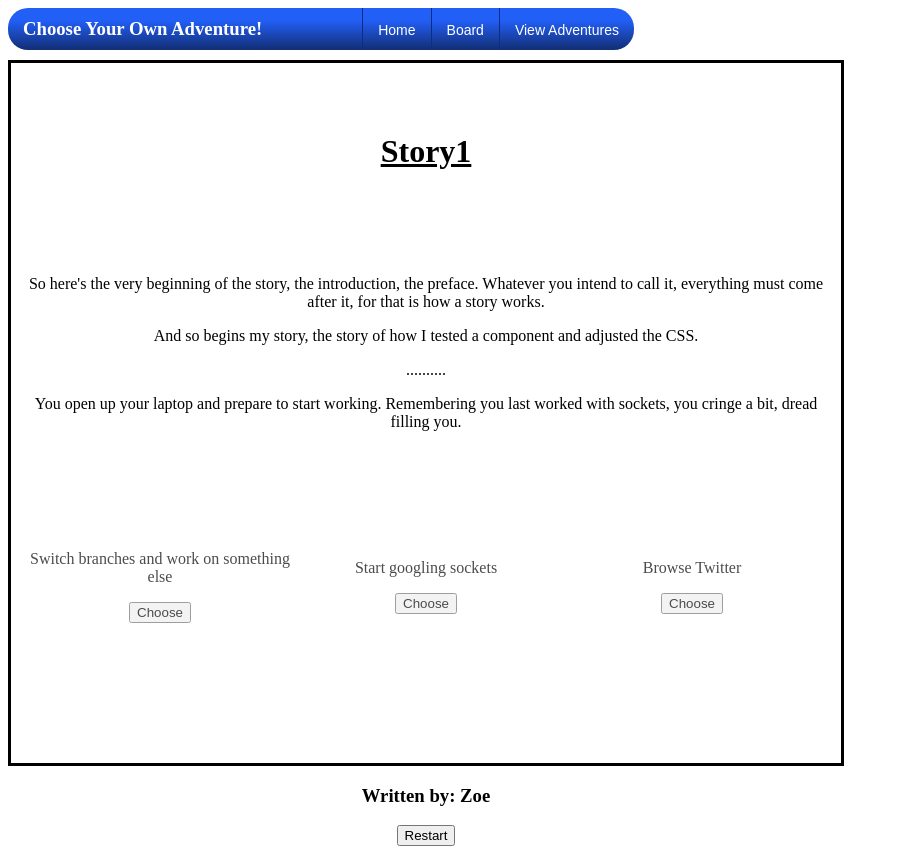
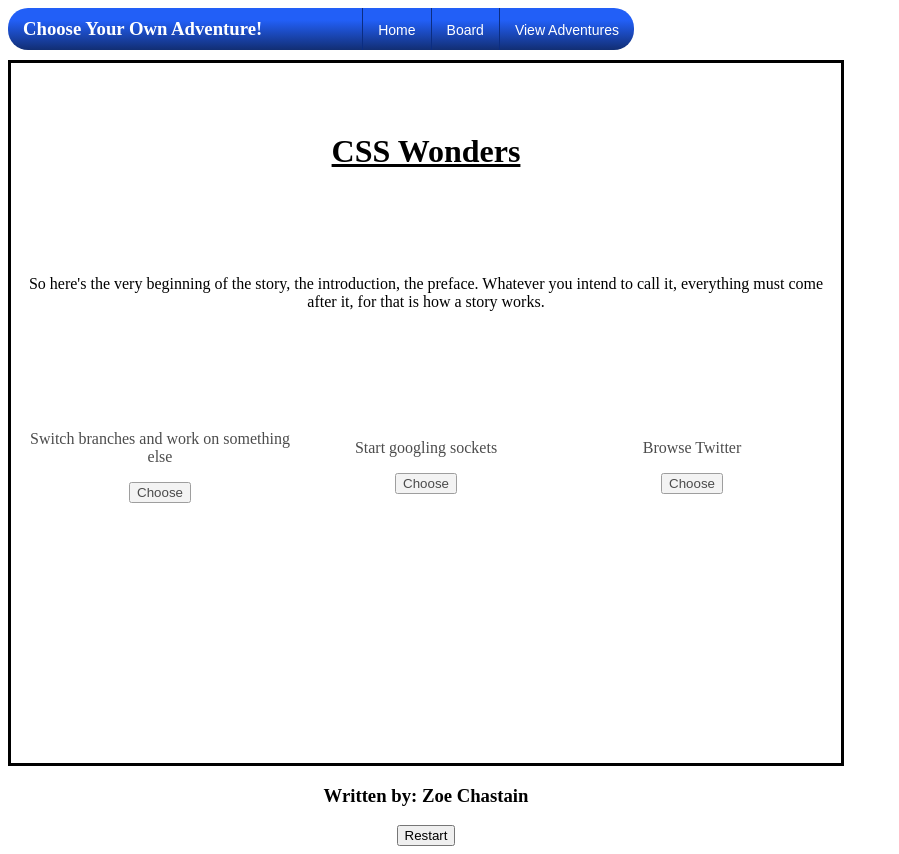
Before and after one commit to theemadbro/CYOA, an Angular app in the folder client/: page /viewone in a window 1280 px wide. Shown: the whole page, without its empty margins (0-899 px from the left). Built offline with nearby package versions, Linux system fonts and the light colour scheme.

Commit message:
tested putting info in for story

```diff
--- a/client/src/app/viewadv/viewadv.component.ts
+++ b/client/src/app/viewadv/viewadv.component.ts
@@ -6,6 +6,7 @@ import { Component, OnInit } from '@angular/core';
   styleUrls: ['./viewadv.component.css']
 })
 export class ViewadvComponent implements OnInit {
+	stories: any;
 
   constructor() { }
 
--- a/client/src/app/viewone/viewone.component.html
+++ b/client/src/app/viewone/viewone.component.html
@@ -1,28 +1,15 @@
 <div id="all">
 	<div id="wrapper">
-		<h1>Story1</h1>
+		<h1>{{story.title}}</h1>
 		<div id="text">
-			<p>So here's the very beginning of the story, the introduction, the preface. Whatever you intend to call it, everything must come after it, for that is how a story works.</p>
-			<p>And so begins my story, the story of how I tested a component and adjusted the CSS.</p>
-			<p>..........</p>
-			<p>You open up your laptop and prepare to start working. Remembering you last worked with sockets, you cringe a bit, dread filling you.</p>
+			<p>{{scenetxt}}</p>
 		</div>
 		<div id="options">
 			<table>
 				<tr>
-					<td>
+					<td *ngFor="let inc of scenepaths">
 						<div>
-						<p>Switch branches and work on something else</p>
-						<button>Choose</button></div>
-					</td>
-					<td>
-						<div>
-						<p>Start googling sockets</p>
-						<button>Choose</button></div>
-					</td>
-					<td>
-						<div>
-						<p>Browse Twitter</p>
+						<p>{{inc}}</p>
 						<button>Choose</button></div>
 					</td>
 				</tr>
@@ -30,7 +17,7 @@
 		</div>
 	</div>
 	<div id="after">
-		<h3>Written by: Zoe</h3>
+		<h3>Written by: {{story.author}}</h3>
 		<button>Restart</button>
 	</div>
 </div>
--- a/client/src/app/viewone/viewone.component.ts
+++ b/client/src/app/viewone/viewone.component.ts
@@ -6,10 +6,22 @@ import { Component, OnInit } from '@angular/core';
   styleUrls: ['./viewone.component.css']
 })
 export class ViewoneComponent implements OnInit {
+	story: any;
+	scenetxt: any;
+	scenepaths: any;
+	// firstscene: any;
 
   constructor() { }
 
   ngOnInit() {
+  	this.story = {}
+  	this.scenetxt = ""
+  	this.scenepaths = []
+  	// this.firstscene = {}
+  	this.story["title"] = "CSS Wonders"
+  	this.story["author"] = "Zoe Chastain"
+  	this.scenetxt = "So here's the very beginning of the story, the introduction, the preface. Whatever you intend to call it, everything must come after it, for that is how a story works."
+  	this.scenepaths = ["Switch branches and work on something else", "Start googling sockets", "Browse Twitter"]
   }
 
 }
```
